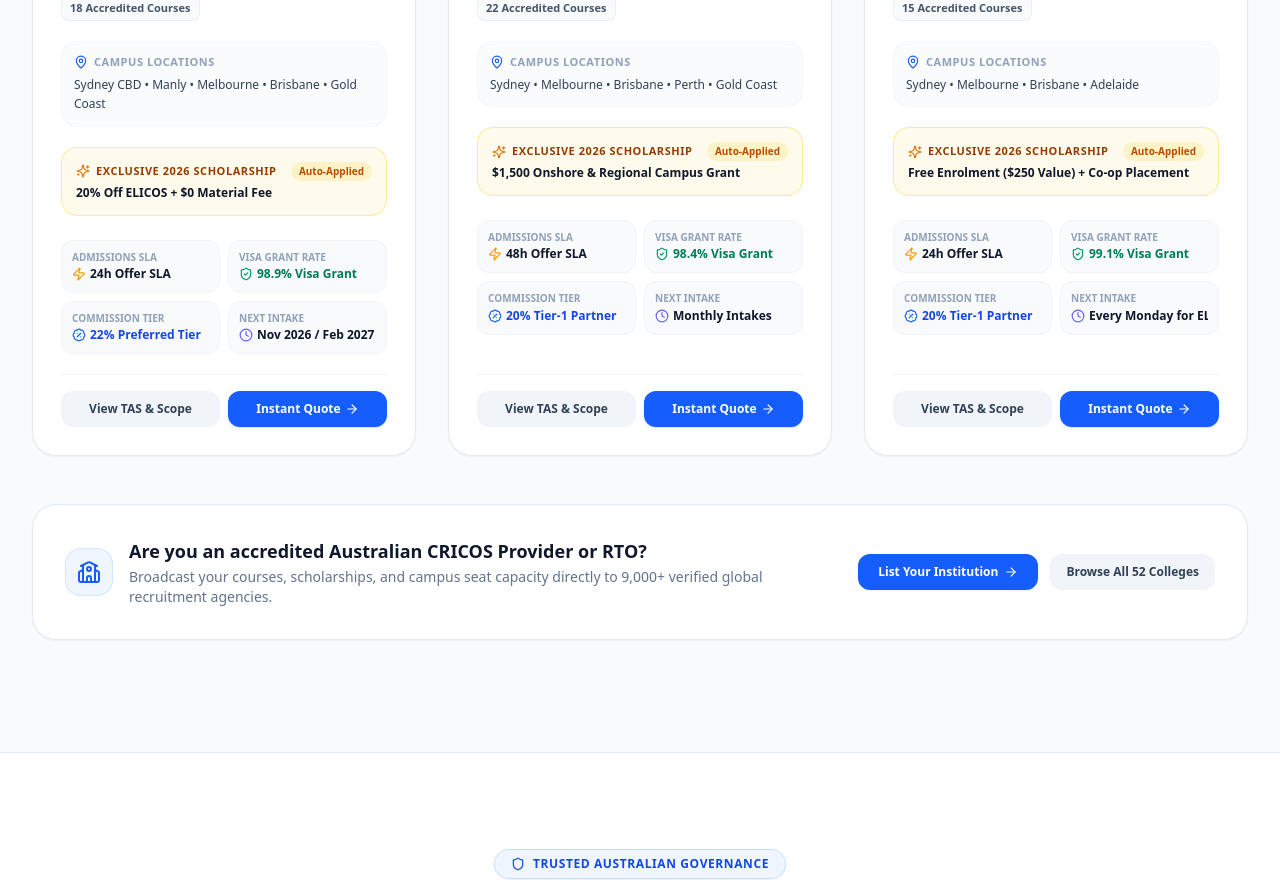
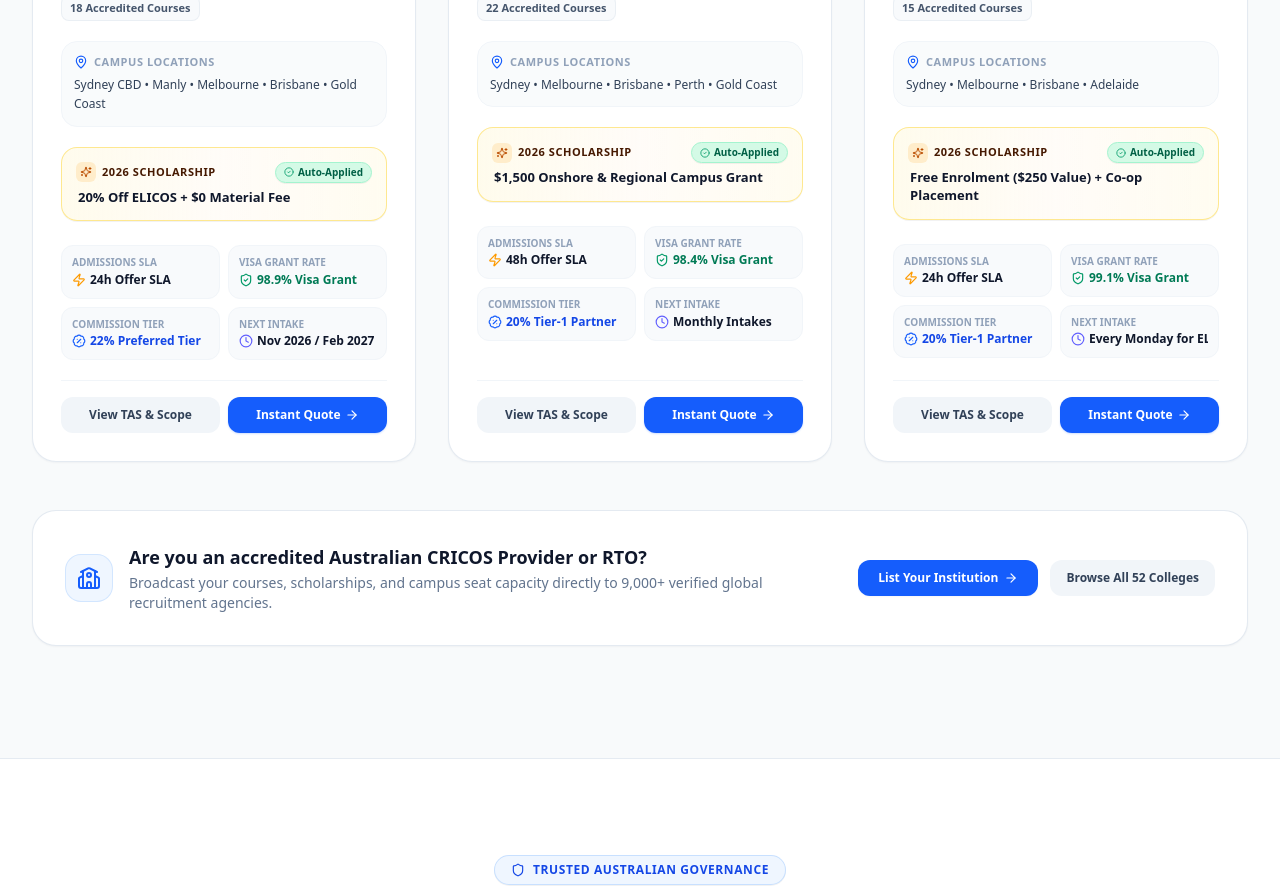
Before and after one commit to mchaitanya1118/edu, a React (Vite) app in the folder packages/web/: page / in a window 1280 px wide. Shown: the part 1280-2175 px from the top of the page. Built offline with nearby package versions, Linux system fonts and the light colour scheme.

Commit message:
fix(web): modernize scholarship card UI/UX with clean typography, emerald auto-applied badge and gradient styling

```diff
--- a/packages/web/src/pages/home/HomePage.tsx
+++ b/packages/web/src/pages/home/HomePage.tsx
@@ -1020,17 +1020,22 @@ export default function HomePage() {
                   </div>
 
                   {/* Active Scholarship Card */}
-                  <div className="p-3.5 rounded-2xl bg-amber-50/90 border border-amber-200/80 space-y-1">
-                    <div className="flex items-center justify-between">
-                      <span className="text-[11px] font-bold uppercase tracking-wider text-amber-800 flex items-center gap-1.5">
-                        <Sparkles className="w-3.5 h-3.5 text-amber-600 shrink-0" />
-                        Exclusive 2026 Scholarship
-                      </span>
-                      <span className="text-[10px] font-bold text-amber-700 bg-amber-100 px-2 py-0.5 rounded-full">
+                  <div className="p-3.5 rounded-2xl bg-gradient-to-r from-amber-50/90 via-orange-50/40 to-amber-50/70 border border-amber-200/90 shadow-2xs space-y-1.5">
+                    <div className="flex items-center justify-between gap-2">
+                      <div className="flex items-center gap-1.5 min-w-0">
+                        <span className="w-5 h-5 rounded-md bg-amber-500/15 text-amber-700 flex items-center justify-center shrink-0">
+                          <Sparkles className="w-3 h-3" />
+                        </span>
+                        <span className="text-[11px] font-extrabold uppercase tracking-wider text-amber-950 truncate">
+                          2026 Scholarship
+                        </span>
+                      </div>
+                      <span className="shrink-0 inline-flex items-center gap-1 text-[10px] font-bold text-emerald-800 bg-emerald-100/90 border border-emerald-200 px-2 py-0.5 rounded-full shadow-2xs">
+                        <CheckCircle2 className="w-2.5 h-2.5 text-emerald-600" />
                         Auto-Applied
                       </span>
                     </div>
-                    <p className="text-xs font-bold text-slate-900">
+                    <p className="text-xs sm:text-[13px] font-bold text-slate-900 leading-snug pl-0.5">
                       {prov.scholarship}
                     </p>
                   </div>
```
